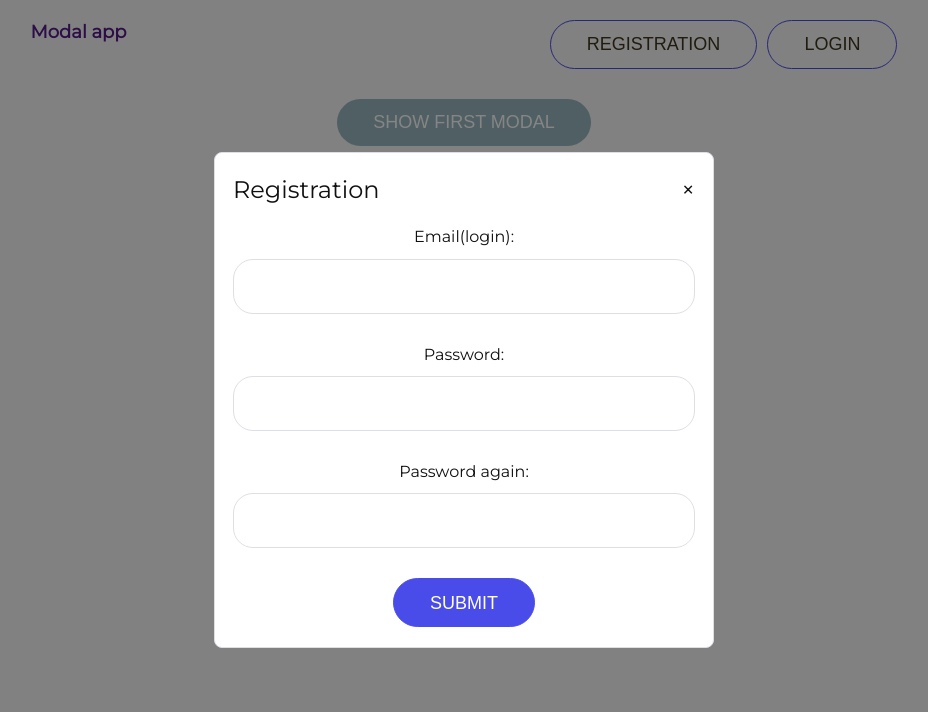
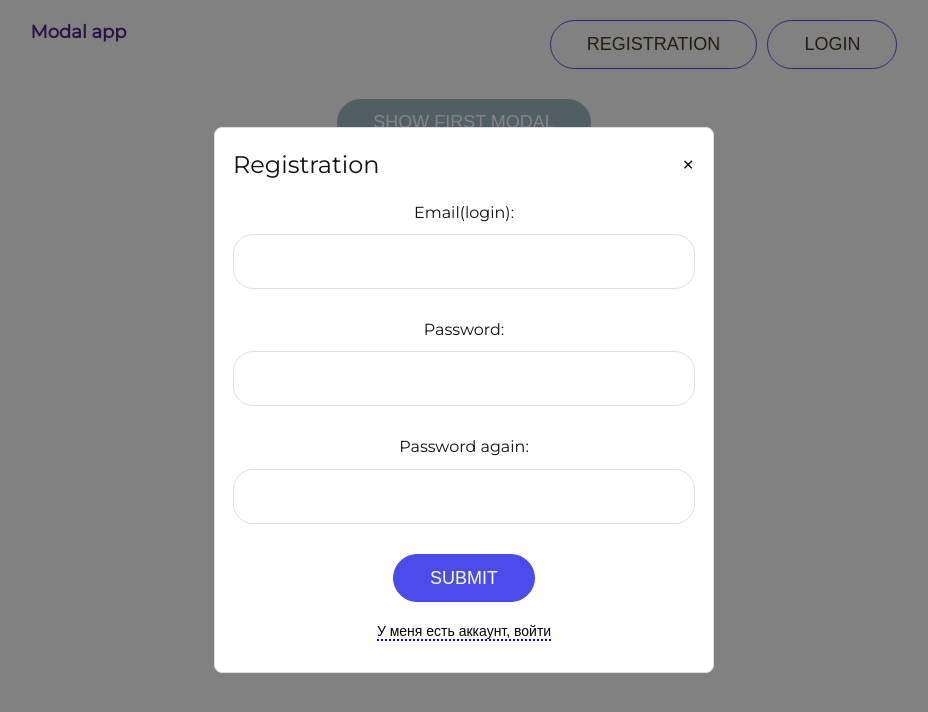
Before and after one commit to snd47/vue, a Vue app in the folder modals/: page / in a window 1280 px wide. Both pictures are taken after a click on the button "REGISTRATION". Shown: the top 712 px of the page, without its empty margins (176-1104 px from the left). Built offline with nearby package versions, Linux system fonts and the light colour scheme; a web font is replaced by a local one.

Commit message:
redirect_registration, redirect_login

```diff
--- a/modals/src/App.vue
+++ b/modals/src/App.vue
@@ -10,10 +10,10 @@
           </div>
           <div class="reg-login">
             <button class="btn btnPrimary" @click="authModal.registration= !authModal.registration">Registration</button>
-            <modalRegistration v-show="authModal.registration" @close="authModal.registration=false" />
+            <modalRegistration v-show="authModal.registration" @close="authModal.registration=false" @redirect_login="authModal.login= !authModal.login" />
 
             <button class="btn btnPrimary" @click="authModal.login= !authModal.login">Login</button>
-            <modalLogin v-show="authModal.login" @close="authModal.login=false" @redirect="authModal.registration= !authModal.registration" />
+            <modalLogin v-show="authModal.login" @close="authModal.login=false" @redirect_registration="authModal.registration= !authModal.registration" />
           </div>
         </header>
 
@@ -104,11 +104,11 @@ export default {
       },
       modalValidate:false,
       authModal: {
-        login: false,
-        registration: false
+        registration: false,
+        login: false
       },
-      modalRegistration:false,
-      modalLogin:false
+      // modalRegistration:false,
+      // modalLogin:false
     }
   },
   //  validations: {
--- a/modals/src/components/ModalLogin.vue
+++ b/modals/src/components/ModalLogin.vue
@@ -99,7 +99,7 @@ export default {
     },
     onRedirect() {
       this.onClose()
-      this.$emit('redirect')
+      this.$emit('redirect_registration')
     }
   }
 }
--- a/modals/src/components/ModalRegistration.vue
+++ b/modals/src/components/ModalRegistration.vue
@@ -4,7 +4,7 @@
             @close="onClose"
           >
             <!-- use <form> <ul> or other tag with slot name-->
-            <div slot="body">
+            <div slot="body" class="modal-login-body">
                   <form @submit.prevent="onSubmit">
 
 
@@ -50,9 +50,10 @@
 
             </div>
 
-            <div slot="footer">
+            <div slot="footer" class="modal-login-footer">
                   <!-- <p>real footer</p> -->
             <!-- if delete that div - "default footer" will appear -->
+              <button @click="onRedirect">У меня есть аккаунт, войти</button>
             </div>
 
           </modal>
@@ -110,6 +111,10 @@ export default {
       this.$v.$reset()
       this.$emit('close')
 
+    },
+    onRedirect() {
+      this.onClose()
+      this.$emit('redirect_login')
     }
   }
 }
@@ -144,4 +149,25 @@ input.error {
   border-color: rgb(190, 91, 91)
 }
 
+.modal-login-body {
+  button {
+    margin-bottom:10px;
+  }
+}
+.modal-login-footer {
+  font-size: 14px;
+  text-align:center;
+  // text-decoration:underline;
+
+  margin: 10px;
+  // background-color:wheat;
+  button {
+    background-color:transparent;
+    border:none;
+    border-bottom: 2px dotted blue;
+    cursor: pointer;
+    padding:0;
+  }
+}
+
 </style>
```
